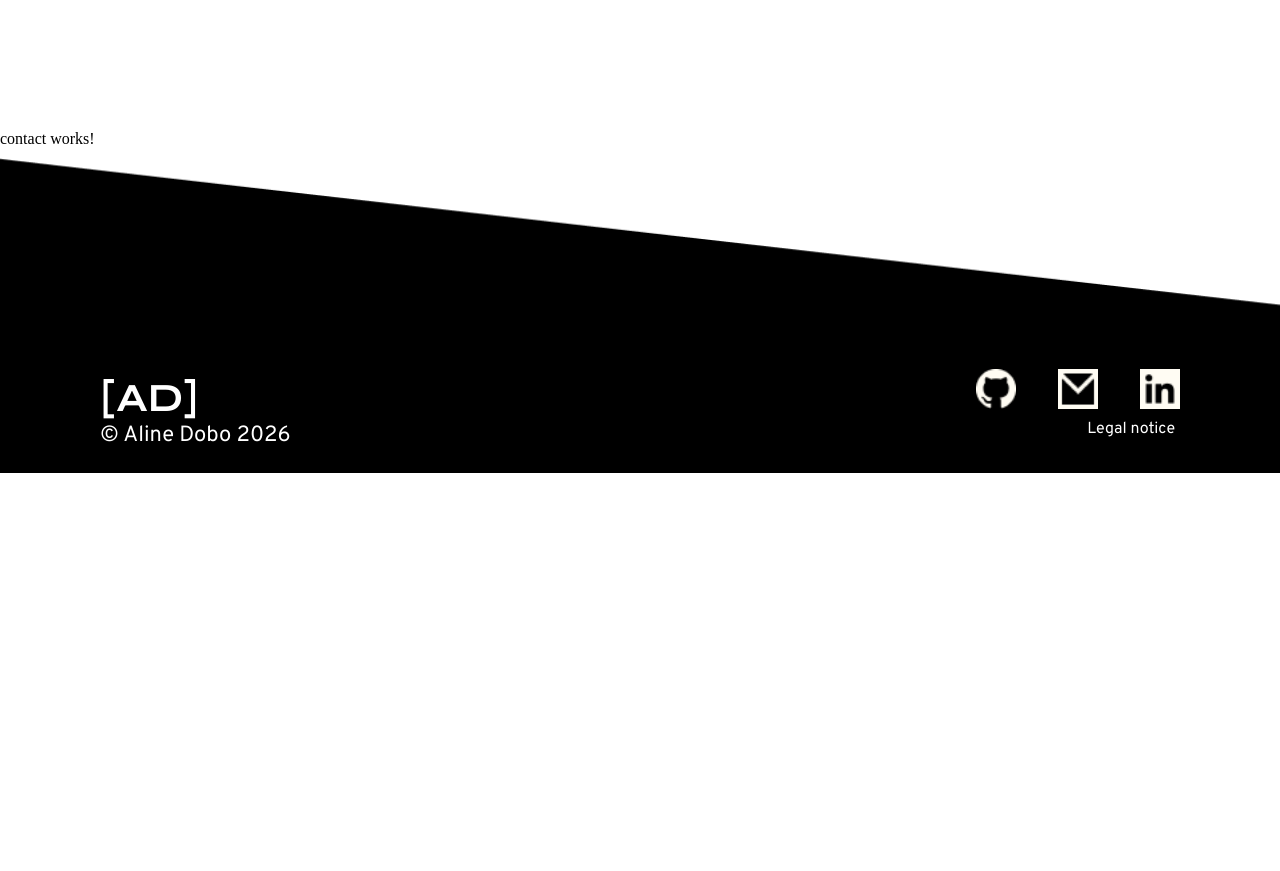
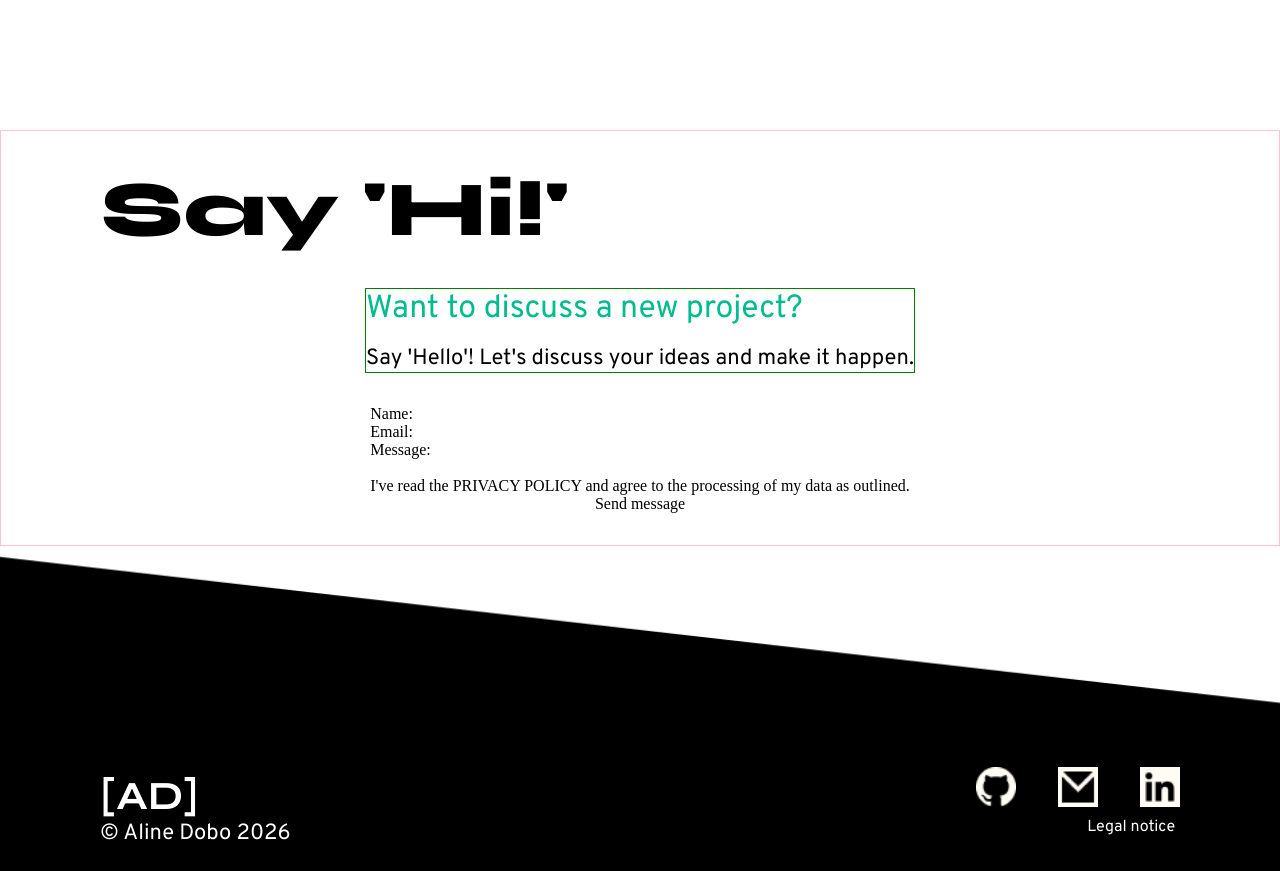
Before and after one commit to alinedobo/da-projekt-portfolio, an Angular app: page / in a window 1280 px wide. Shown: the part 4840-5711 px from the top of the page. Before the commit the page ends 5313 px from the top, so only its background shows below. Built offline with nearby package versions, Linux system fonts and the light colour scheme.

Commit message:
Contact Section: Form implemented, works (missinf styling and privacy check)

```diff
--- a/public/styles/typography.scss
+++ b/public/styles/typography.scss
@@ -72,3 +72,9 @@ h5{
     font-family: Overpass;
     font-size: 18px;
 }
+
+.overpass-32-teal{
+    font-family: Overpass;
+    font-size: 32px;
+    color: variables.$teal;
+}
--- a/src/app/component/contact/contact.html
+++ b/src/app/component/contact/contact.html
@@ -1 +1,30 @@
-<p>contact works!</p>
+
+
+<div class="content-restriction display-flex-column" id="contact-wrapper">
+    <h2>Say 'Hi!'</h2>
+    <div class="display-flex-column" id="contact-form-wrapper">
+        <div class="display-flex-column" id="contact-form-header">
+            <p class="overpass-32-teal">Want to discuss a new project?</p>
+            <p class="overpass-22">Say 'Hello'! Let's discuss your ideas and make it happen.</p>
+        </div>
+    </div>
+    <form [formGroup]="contactform" id="contact-form" class="display-flex-column" (ngSubmit)="formSubmit()">
+        <div class="display-flex-row">
+            <label for="name">Name: </label>
+            <input id="name" type="text" formControlName="name">
+        </div>
+        <div class="display-flex-row">
+            <label for="mail">Email: </label>
+            <input id="mail" type="text" formControlName="email">
+        </div>
+        <div class="display-flex-row">
+            <label for="text">Message: </label>
+            <input id="text" type="text" formControlName="message">
+        </div>
+        <div>
+            <img src="" alt="">
+            <p>I've read the PRIVACY POLICY and agree to the processing of my data as outlined.</p>
+        </div>
+        <button type="submit" (click)="formReset()">Send message</button>
+    </form>
+</div>
--- a/src/app/component/contact/contact.scss
+++ b/src/app/component/contact/contact.scss
@@ -0,0 +1,23 @@
+@use '../../../../public/styles/main' as main;
+
+
+#contact-wrapper{
+    width: 100%;
+    border: 1px solid pink;
+    align-items: center;
+    padding: 32px 100px;
+    gap: 32px;
+
+    h2{
+        align-self: flex-start;
+    }
+
+    #contact-form-wrapper{
+        gap: 24px;
+
+        #contact-form-header{
+            gap: 16px;
+            border: 1px solid green;
+        }
+    }
+}
--- a/src/app/component/contact/contact.ts
+++ b/src/app/component/contact/contact.ts
@@ -1,14 +1,26 @@
-import { Component } from '@angular/core';
+import { Component, inject } from '@angular/core';
+import { FormBuilder, FormControl, FormGroup, ReactiveFormsModule, Validators } from '@angular/forms';
 
 @Component({
   selector: 'app-contact',
-  imports: [],
+  imports: [ReactiveFormsModule],
   templateUrl: './contact.html',
   styleUrl: './contact.scss',
 })
+export class Contact {
+  fb = inject(FormBuilder);
 
+  contactform = this.fb.group({
+    name: ['', [Validators.required, Validators.minLength(4)]],
+    email: ['', [Validators.required, Validators.email]],
+    message:['', [Validators.required, Validators.minLength(50)]]
+  });
 
-export class Contact {
+  formSubmit() {
+    console.log(this.contactform.value);
+  }
 
-
+  formReset() {
+    this.contactform.reset();
+  }
 }
```
